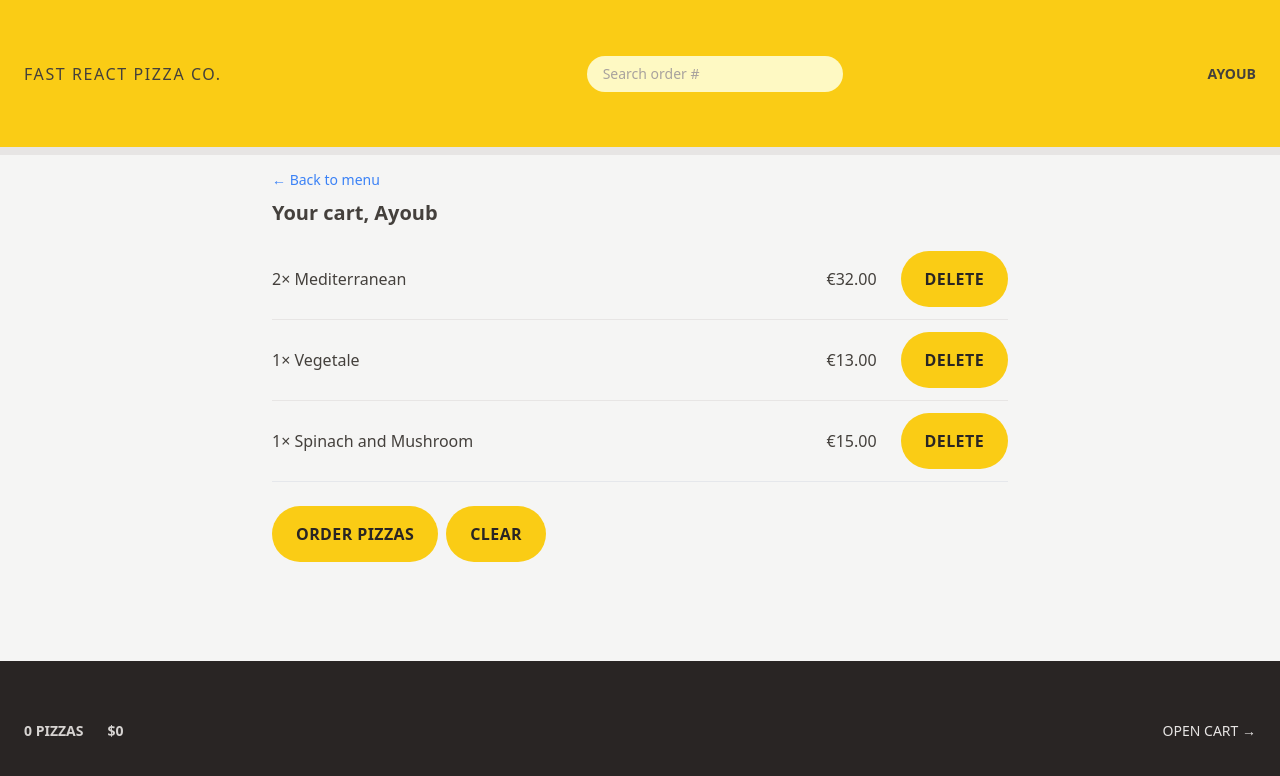
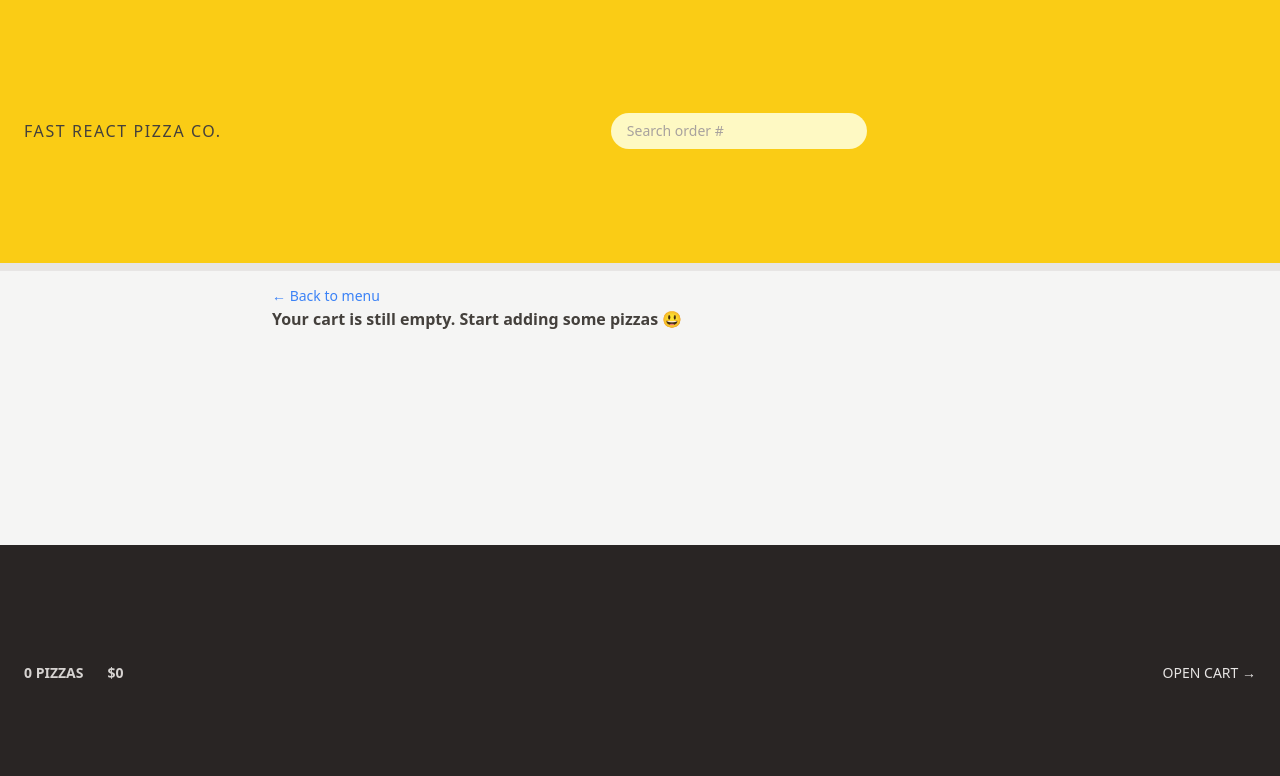
Before and after one commit to Ayoub-45/fast-react-pizza, a React (Vite) app: page /cart in a window 1280 px wide. Shown: the top 776 px of the page. Built offline with nearby package versions, Linux system fonts and the light colour scheme.

Commit message:
build the cart page

```diff
--- a/src/features/cart/Cart.jsx
+++ b/src/features/cart/Cart.jsx
@@ -1,44 +1,25 @@
 import LinkButton from '../../ui/LinkButton';
 import Button from '../../ui/Button';
+import {useDispatch} from "react-redux"
 import { useSelector } from "react-redux/es/hooks/useSelector";
 import CartItem from './CartItem';
-const fakeCart = [
-  {
-    pizzaId: 12,
-    name: 'Mediterranean',
-    quantity: 2,
-    unitPrice: 16,
-    totalPrice: 32,
-  },
-  {
-    pizzaId: 6,
-    name: 'Vegetale',
-    quantity: 1,
-    unitPrice: 13,
-    totalPrice: 13,
-  },
-  {
-    pizzaId: 11,
-    name: 'Spinach and Mushroom',
-    quantity: 1,
-    unitPrice: 15,
-    totalPrice: 15,
-  },
-];
+import { clearCart, getCart } from './cartSlice';
+import EmptyCart from './EmptyCart';
 function Cart() {
-  const cart = fakeCart;
+  const cart = useSelector(getCart);
   const username=useSelector(state=>state.user.username);
-
+  const dispatch=useDispatch()
+  if(!cart.length) return <EmptyCart/>
   return (
     <div className='px-4 py-3'>
       <LinkButton to="/menu" >&larr; Back to menu</LinkButton>
       <h2 className='mt-2 text-xl font-semibold'>Your cart, {username}</h2>
     <ul className='divide-y divide-stone-200 border-b mt-3'>
-      {cart.map(item=><CartItem item={item} key={item.key}/>)}
+      {cart.map(item=><CartItem item={item} key={item.pizzaId}/>)}
     </ul>
       <div className='mt-6 space-x-2'>
         <Button to="/order/new" type="primary">Order pizzas</Button>
-        <Button type="secondary">Clear</Button>
+        <Button type="secondary" onClick={()=>dispatch(clearCart())}>Clear</Button>
       </div>
     </div>
   );
--- a/src/features/cart/CartItem.jsx
+++ b/src/features/cart/CartItem.jsx
@@ -4,7 +4,7 @@ function CartItem({ item }) {
   const { pizzaId, name, quantity, totalPrice } = item;
 
   return (
-    <li className="py-3 sm:flex sm:items-center sm:justify-between">
+    <li  className="py-3 sm:flex sm:items-center sm:justify-between">
       <p className="mb-1  sm:mb-0 ">
         {quantity}&times; {name}
       </p>
--- a/src/features/cart/EmptyCart.jsx
+++ b/src/features/cart/EmptyCart.jsx
@@ -1,11 +1,9 @@
-import { Link } from 'react-router-dom';
-
+import LinkButton from '../../ui/LinkButton';
 function EmptyCart() {
   return (
-    <div>
-      <Link to="/menu">&larr; Back to menu</Link>
-
-      <p>Your cart is still empty. Start adding some pizzas :)</p>
+    <div className='px-4 py-3'>
+      <LinkButton to="/menu" >&larr; Back to menu</LinkButton>
+      <p className='font-semibold'>Your cart is still empty. Start adding some pizzas 😃</p>
     </div>
   );
 }
--- a/src/features/cart/cartSlice.js
+++ b/src/features/cart/cartSlice.js
@@ -33,5 +33,6 @@ const cartSlice=createSlice({
 });
 export const {addItem,deleteItem,increaseItemQuantity,decreaseItemQuantity,clearCart}=cartSlice.actions;
 export default cartSlice.reducer
+export const getCart=(state=>state.cart.cart)
 export const getTotalCartQuantity=(state)=>state.cart.cart.reduce((sum,item)=>sum+item.quantity,0)
 export const getTotalCartPrice=state=>state.cart.cart.reduce((sum,item)=>sum+item.totalPrice,0)
--- a/src/features/user/userSlice.js
+++ b/src/features/user/userSlice.js
@@ -23,7 +23,7 @@ async function fetchAddress() {
 }
 */
 const initialState={
-  username:"Ayoub",
+  username:"",
 }
 const userSlice=createSlice({
   name:"user",
```
